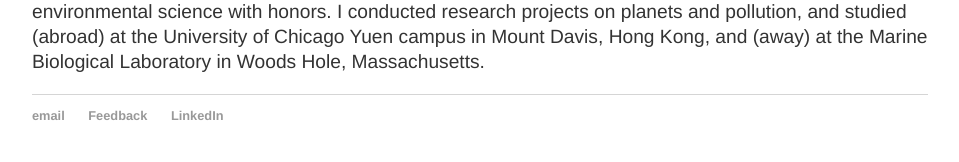
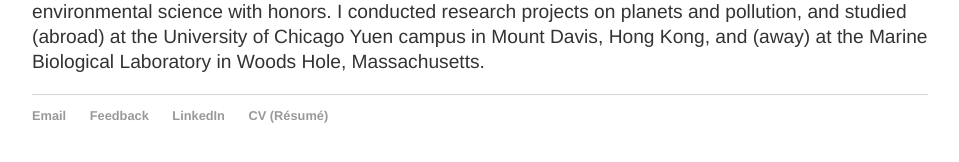
Before and after one commit to y-james-hu/y-james-hu.github.io, a Jekyll site: the page built from about/index.html, in a window 1280 px wide. Shown: the part 341-503 px from the top of the page, without its empty margins (160-1119 px from the left). Built offline with Jekyll 4.4.1, drawn with Linux system fonts in a browser that asks for light colours.

Commit message:
Update default.html

```diff
--- a/_layouts/default.html
+++ b/_layouts/default.html
@@ -23,9 +23,10 @@
 			</div><!-- /.container -->
 			<footer>
 	    		<ul>
-	        		<li><a href="mailto:y.james.hu@outlook.com">email</a></li>
+	        		<li><a href="mailto:y.james.hu@outlook.com">Email</a></li>
 				<li><a href="https://admonymous.co/yjameshu">Feedback</a></li>
 				<li><a href="https://linkedin.com/in/y-james-hu">LinkedIn</a></li>
+				<li><a href="/hu_cv_nov_2022.pdf">CV (Résumé)</a></li>
 			</ul>
 			</footer>
 		</body>
```
